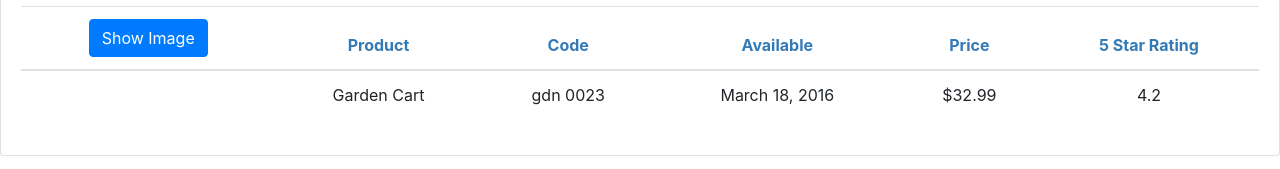
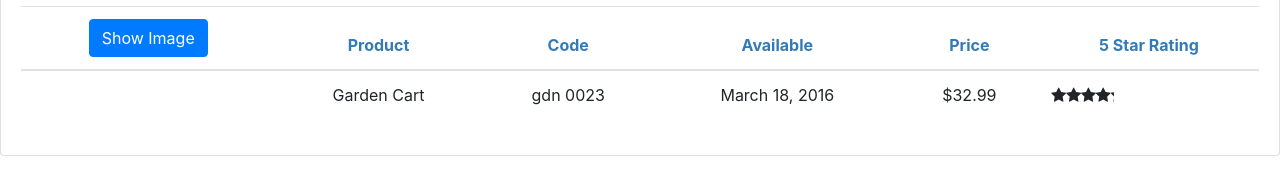
Before and after one commit to romangorelik/AngularPluralSight1, an Angular app: page / in a window 1280 px wide. Shown: the part 187-356 px from the top of the page. Built offline with nearby package versions, Linux system fonts and the light colour scheme.

Commit message:
Added a star child component. It contains both an input and output tag. The input will change the stars based on the parents rating of each object. The output will change the parents title based on the amount of stars clicked.

```diff
--- a/src/app/app.module.ts
+++ b/src/app/app.module.ts
@@ -6,12 +6,14 @@
 import { AppComponent } from './app.component';
 import { ProductsComponent } from './products/products.component';
 import { ConvertToSpacesPipe } from './shared/convert-to-spaces.pipe';
+import { StarComponent } from './shared/star/star.component';
 
 @NgModule({
   declarations: [
     AppComponent,
     ProductsComponent,
-    ConvertToSpacesPipe
+    ConvertToSpacesPipe,
+    StarComponent
   ],
   imports: [
     BrowserModule,
--- a/src/app/products/product-list.component.html
+++ b/src/app/products/product-list.component.html
@@ -39,7 +39,7 @@
             <td> {{ product.productCode | lowercase | convertToSpaces:'-'}}</td>
             <td> {{ product.releaseDate }}</td>
             <td> {{ product.price | currency:'USD':'symbol':'1.2-2' }}</td>
-            <td> {{ product.starRating }}</td>
+            <td><app-star [rating]='product.starRating' (ratingClicked)='onRatingClicked($event)'></app-star></td>
           </tr>
         </tbody>
       </table>
--- a/src/app/products/products.component.ts
+++ b/src/app/products/products.component.ts
@@ -87,6 +87,10 @@
       product.productName.toLocaleLowerCase().indexOf(filterBy) !== -1)
   }
 
+  onRatingClicked(message: string): void {
+    this.title = 'Product List: ' + message
+  }
+
   toggleImage(): void {
     this.showImage = !this.showImage
   }
--- /dev/null
+++ b/src/app/shared/star/star.component.css
@@ -0,0 +1,6 @@
+.crop {
+  overflow: hidden;
+}
+div {
+  cursor: pointer;
+}
--- /dev/null
+++ b/src/app/shared/star/star.component.html
@@ -0,0 +1,12 @@
+<div class="crop"
+     [style.width.px]="starWidth"
+     [title]="rating"
+     (click)='onClick()'>
+  <div style="width: 75px">
+    <span class="fa fa-star"></span>
+    <span class="fa fa-star"></span>
+    <span class="fa fa-star"></span>
+    <span class="fa fa-star"></span>
+    <span class="fa fa-star"></span>
+  </div>
+</div>
--- /dev/null
+++ b/src/app/shared/star/star.component.ts
@@ -0,0 +1,27 @@
+import { Component, OnInit, OnChanges, Input, Output, EventEmitter } from '@angular/core';
+
+
+@Component({
+  selector: 'app-star',
+  templateUrl: './star.component.html',
+  styleUrls: ['./star.component.css']
+})
+export class StarComponent implements OnInit, OnChanges {
+  @Input() rating: number;
+  starWidth: number;
+  @Output() ratingClicked: EventEmitter<string> = new EventEmitter<string>()
+
+  constructor() { }
+
+  ngOnInit() {
+  }
+
+  ngOnChanges(): void {
+    this.starWidth = this.rating * 75/5
+  }
+
+  onClick(): void {
+    this.ratingClicked.emit(`The rating ${this.rating} was clicked.`)
+  }
+
+}
```
Also changed, not shown: 1 other file (tests, documents, lock files or other folders).
